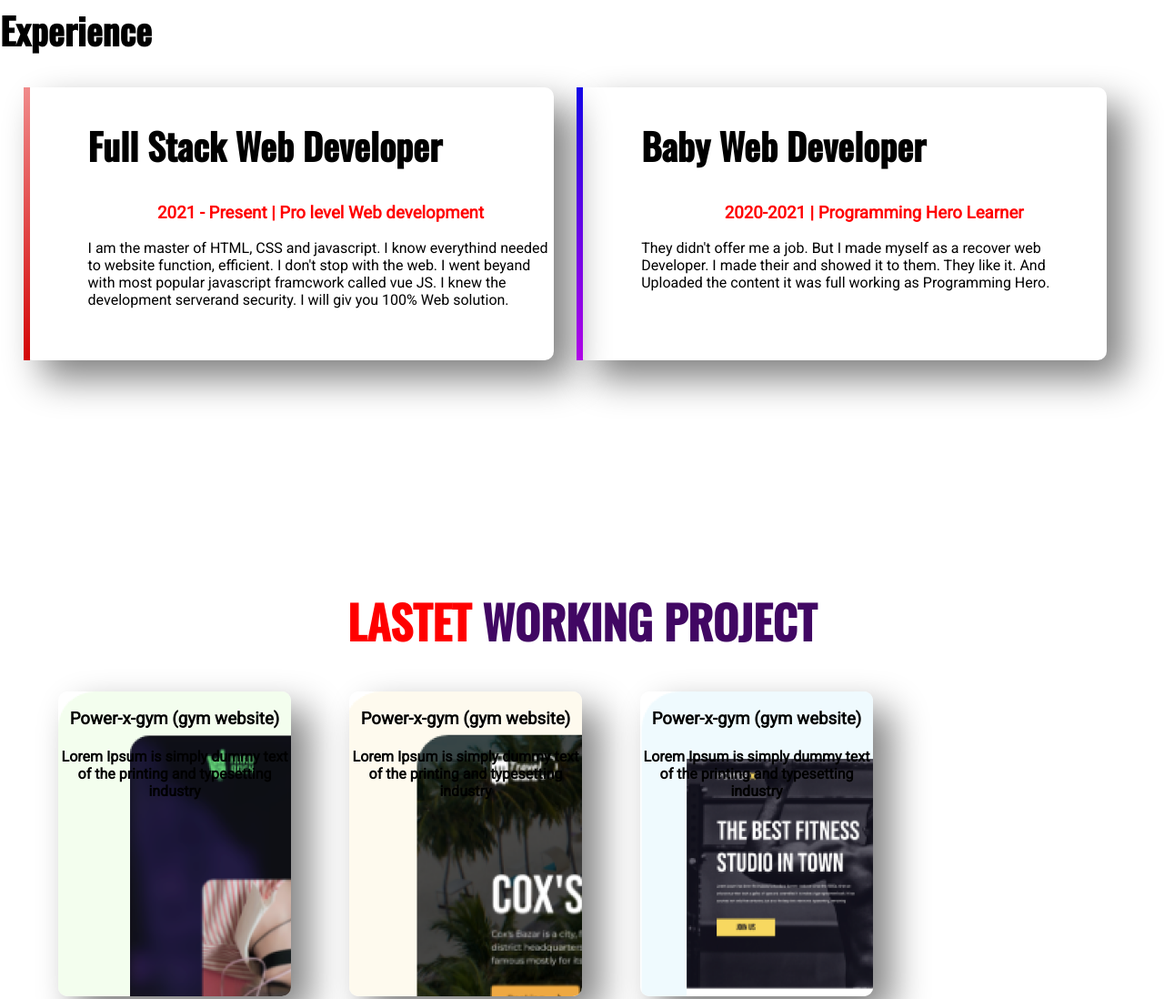
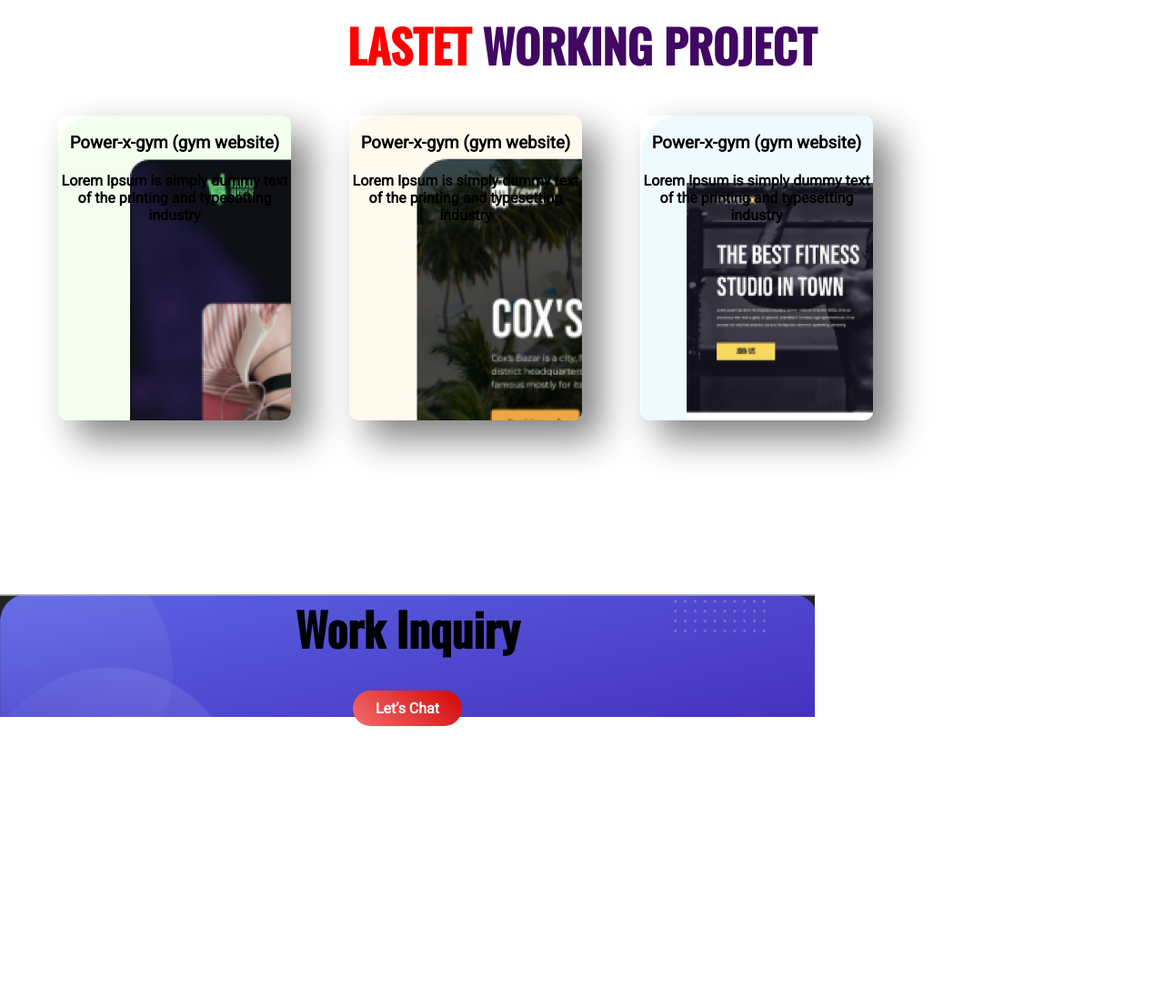
Before and after one commit to Momotaz-Begum/1st-Assignment, a plain HTML site: page index.html in a window 1280 px wide. Shown: the part 1230-2328 px from the top of the page at 91% size. Drawn offline with nearby package versions, Linux system fonts and the light colour scheme.

Commit message:
Finish at 1/13/2021

```diff
--- a/index.html
+++ b/index.html
@@ -39,20 +39,6 @@
         </div>
     </section>
 
-    <section class="experience-area">
-        <h2>Experience</h2>
-        <div id="full-stack" class="half-width single-experience">
-            <h2>Full Stack Web Developer</h2>
-            <h3 class="orange-highlight">2021 - Present | Pro level Web development</h3>
-            <p>I am the master of HTML, CSS and javascript. I know everythind needed to website function, efficient. I don't stop with the web. I went beyand with most popular javascript framcwork called vue JS. I knew the development serverand security. I will giv you 100% Web solution.</p>
-
-        </div>
-        <div id="baby-web" class="half-width single-experience">
-            <h2>Baby Web Developer</h2>
-            <h3 class="orange-highlight">2020-2021 | Programming Hero Learner </h3>
-            <p>They didn't offer me a job. But I made myself as a recover web Developer. I made their and showed it to them. They like it. And Uploaded the content it was full working as Programming Hero.</p>
-             </div>
-    </section>
 
 <section>
 
@@ -83,6 +69,7 @@
         <h3>Stay connected</h3>
         <h2>Hello @design.com</h2>
 
+
     </div>
 </section>
     <footer>
--- a/style.css
+++ b/style.css
@@ -67,11 +67,7 @@ background-repeat: no-repeat;
 background-position: right;
 }
 
-.single-experience{
-    box-shadow: 20px 20px 40px gray;
-    border-radius: 10px;
-    height: 60%;
-}
+
 
 .experience-area{
     background-image: url("images/exp-bg.png");
@@ -79,17 +75,9 @@ background-position: right;
     background-position: left;
 }
 
-#full-stack{
-border-left: 7px solid;
-border-image:  linear-gradient(180deg, rgb(240, 139, 139) , rgb(211, 6, 6));
-border-image-slice: 1;
-}
 
-#baby-web{
-    border-left: 7px solid;
-    border-image: linear-gradient( 360deg, rgb(177, 5, 230), rgb(20, 5, 230) );
-    border-image-slice: 1;
-}
+
+
 
 footer p{
     text-align: center;
@@ -145,13 +133,19 @@ footer p{
 }
 
 .l-i{
-    background-color: crimson;
-    text-align:  right;
+    text-decoration: none;
+    background-image: linear-gradient(45deg, rgb(241, 109, 109) , rgb(211, 6, 6));
+    padding: 10px 25px;
+    color: white;
+    border-radius: 20px;
+    font-weight: bolder;
+
+
 }
 
-/* #last-image{
-    background-image: url("images/Group_33094_1.png");
-  text-align: center;
-  background-repeat: no-repeat;
-  width: 100%;
-} */
+.footer-1{
+    margin-top: 30%;
+     color: rgb(75, 7, 121);
+    text-align: center
+
+}
```
